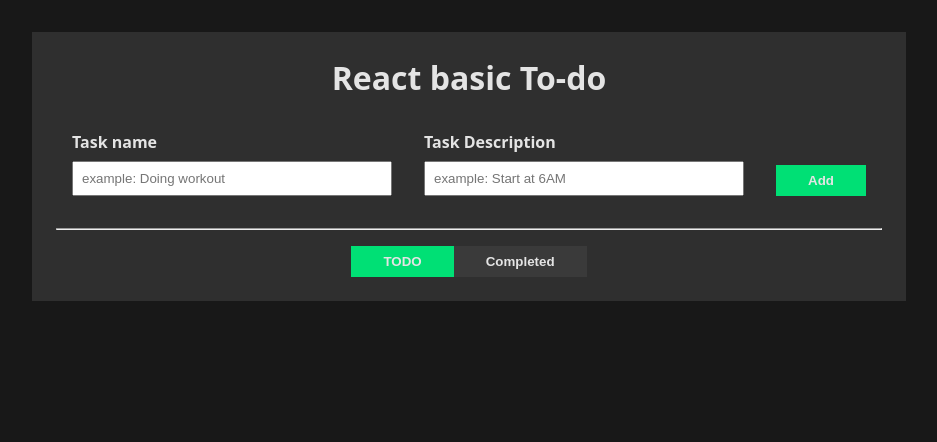
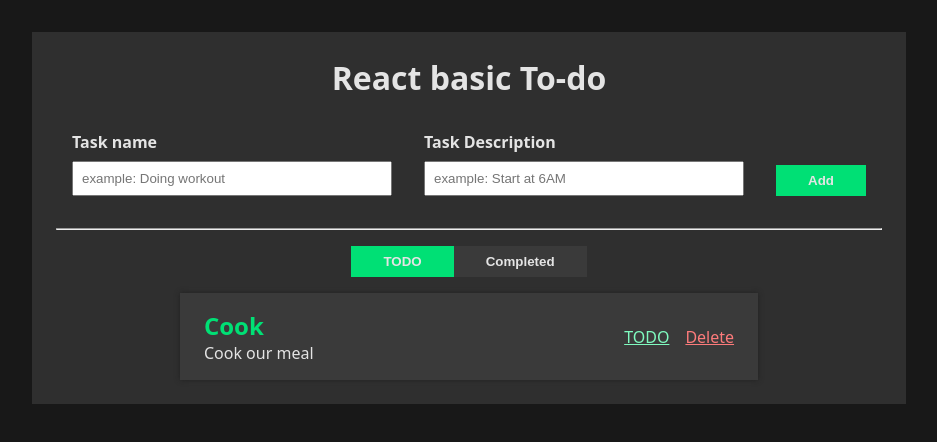
Before and after one commit to sandratraniaina/todo, a React (Vite) app: page / in a window 1280 px wide. Shown: the top 442 px of the page, without its empty margins (171-1108 px from the left). Built offline with nearby package versions, Linux system fonts and the light colour scheme.

Commit message:
fix: Fix rendering problem for renderTask

```diff
--- a/src/components/App/App.jsx
+++ b/src/components/App/App.jsx
@@ -7,12 +7,23 @@ import Task from '../task/Task';
 import Button from '../form/Button';
 
 const App = () => {
-    const filterTasks = (taskStatus) => {
-        return tasks.filter((task) => task.completed == taskStatus);
+    const [tasks, setTasks] = useState([
+        {
+            name: "Doing workout",
+            description: "Start at 6Am",
+            status: "complete"
+        },
+        {
+            name: "Cook",
+            description: "Cook our meal",
+            status: "todo"
+        }
+    ]);
+    const [renderedTask, setRenderedTask] = useState(filterTasks(tasks, "todo"));
+
+    function filterTasks(tasks, taskStatus) {
+        return tasks.filter((task) => task.status == taskStatus);
     }
-
-    const [tasks, setTasks] = useState([]);
-    const [renderedTask, setRenderedTask] = useState(filterTasks("todo"));
 
     return (
         <div className='wrapper'>
@@ -22,12 +33,12 @@ const App = () => {
                 <hr />
                 <div className='task-container' >
                     <div className='tab-control'>
-                        <Button text={"TODO"} type={"button"} onClickHandler={() => { }} />
-                        <Button text={"Completed"} type={"button"} onClickHandler={() => { }} neutral={true} />
+                        <Button text={"TODO"} type={"button"} onClickHandler={() => setRenderedTask(filterTasks(tasks, "todo"))} />
+                        <Button text={"Completed"} type={"button"} onClickHandler={() => { setRenderedTask(filterTasks(tasks, "complete")) }} neutral={true} />
                     </div>
                     {
-                        renderedTask.map((task) => {
-                            <Task taskName={task.name} taskDescription={task.description} status={task.status} />
+                        renderedTask.map((task, index) => {
+                            return <Task key={index} taskName={task.name} taskDescription={task.description} status={task.status} updateHandler={() => { }} deleteHandler={() => { }} />;
                         })
                     }
                 </div>
```
